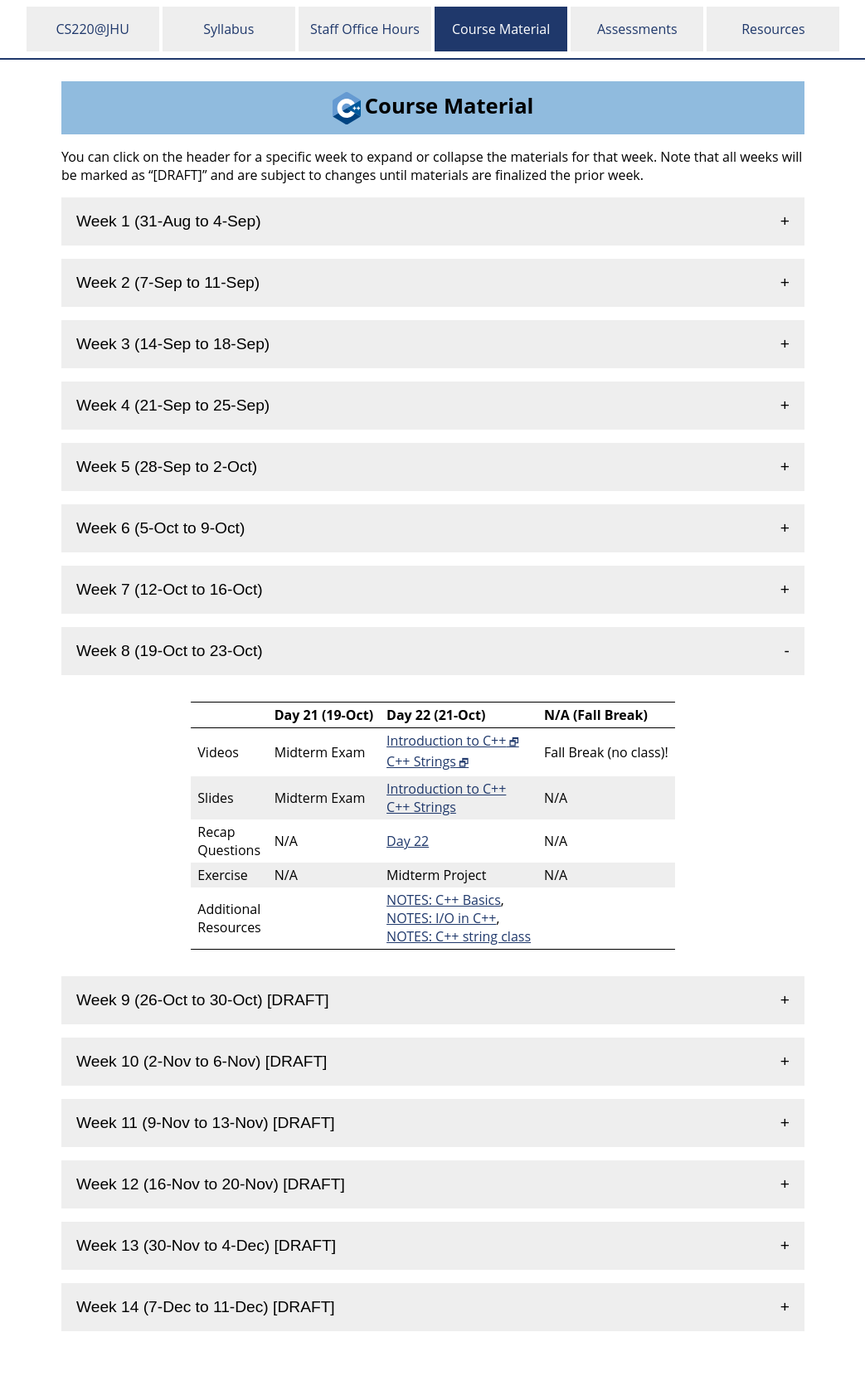
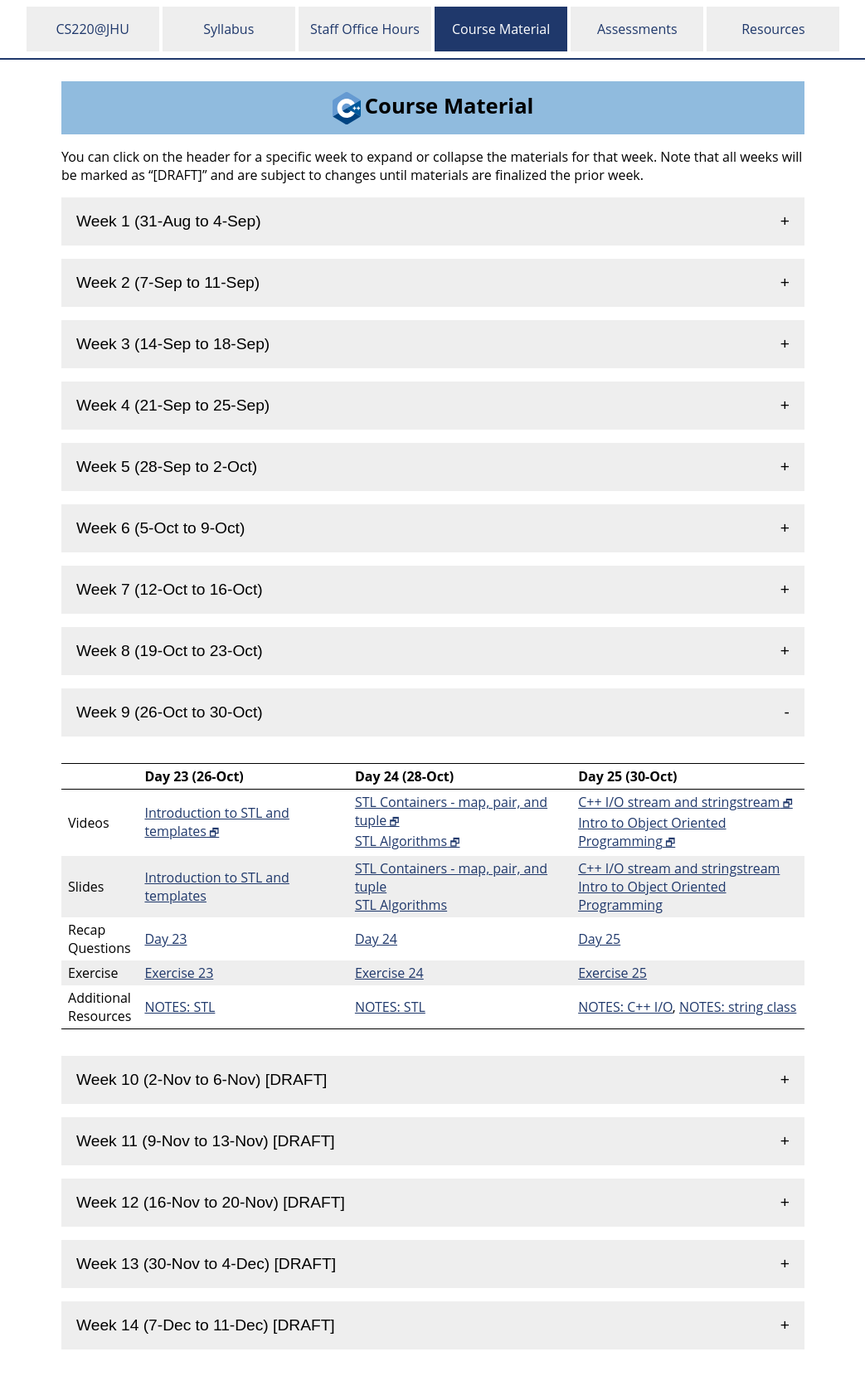
Before and after one commit to jhu-ip/cs220-f26, a Jekyll site: the page built from material.md, in a window 1280 px wide. Shown: the whole page at 83% size, without its empty margins (118-1161 px from the left). Built offline with Jekyll 4.4.1, drawn with Linux system fonts in a browser that asks for light colours; before the commit the page ends 1637 px from its top, so only the background shows below that.

Commit message:
removed draft from week 9 and made active

```diff
--- a/material.md
+++ b/material.md
@@ -408,7 +408,7 @@
 </table>
 </div>
 
-<button type="button" id="week_9_toggle" class="week_control_button">Week 9 (26-Oct to 30-Oct) [DRAFT]</button>
+<button type="button" id="week_9_toggle" class="week_control_button">Week 9 (26-Oct to 30-Oct)</button>
 <div id="week_9" class="collapsible">
 <table>
   <thead>
```
Also changed, not shown: other parts of material.md (+1 -1 lines).
